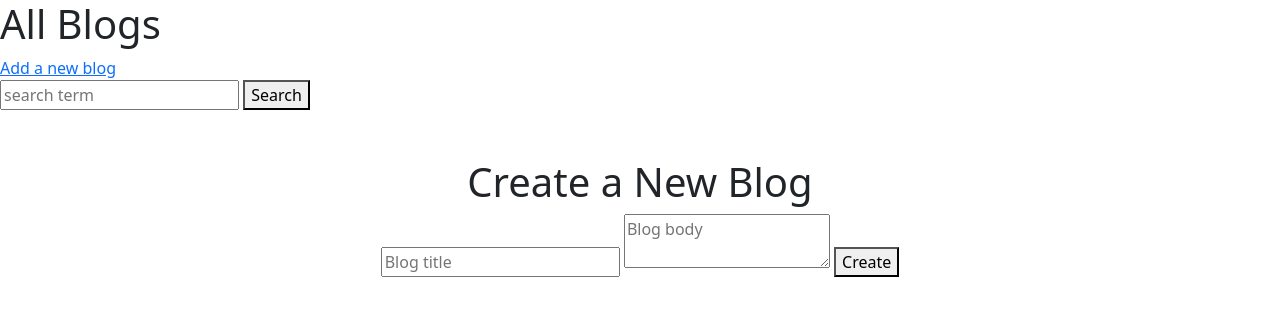
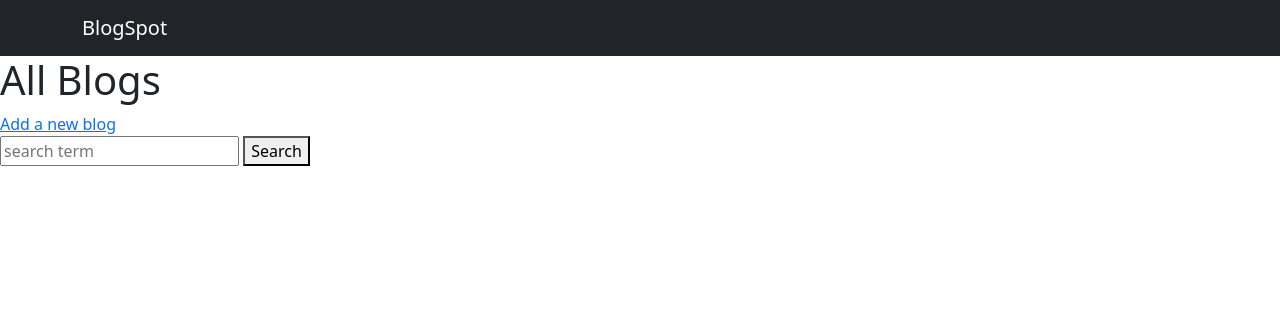
Before and after one commit to Anas748/ssp_ca3, a website: page views/index.html in a window 1280 px wide. Drawn offline with nearby package versions, Linux system fonts and the light colour scheme.

Commit message:
spreated from rest and make three html

```diff
--- a/views/index.html
+++ b/views/index.html
@@ -13,6 +13,12 @@
   </head>
   <body>
     <!-- Responsive navbar-->
+    <nav class="navbar navbar-expand-lg navbar-dark bg-dark">
+        <div class="container">
+            <a class="navbar-brand" href="#">BlogSpot</a>
+        </div>
+     </nav>
+    <nav>
     <nav>
       <h1>All Blogs</h1>
       <a href="/create.html">Add a new blog</a>
@@ -24,23 +30,9 @@
     <div class="blogs">
       <!-- inject blogs here from js -->
     </div>
-        <!-- Page content-->
-        <div class="container">
-            <div class="text-center mt-5">
-                <h1>Create a New Blog</h1>
-                <form>
-                  <input type="text" name="title" required placeholder="Blog title">
-                  <textarea name="body" required placeholder="Blog body"></textarea>
-                  <button type="submit">Create</button>
-                </form>
-            </div>
-        </div>
-        <div class="details">
-            <!-- inject blog details here -->
-        </div>
     <!-- Bootstrap core JS-->
     <script src="https://cdn.jsdelivr.net/npm/bootstrap@5.1.3/dist/js/bootstrap.bundle.min.js"></script>
     <!-- Core theme JS-->
-        <script src="js/scripts.js"></script>
+    <script src="js/index.js"></script>
   </body>
 </html>
```
Lines whose indentation alone changed are shown as unchanged.
